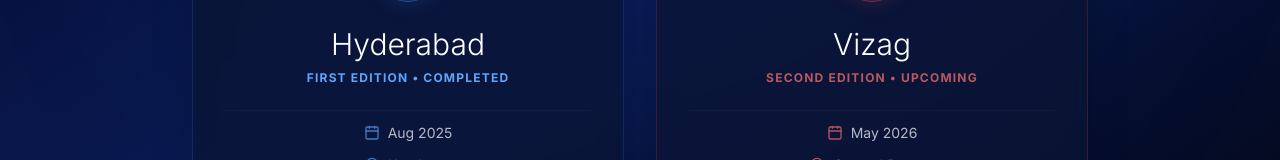
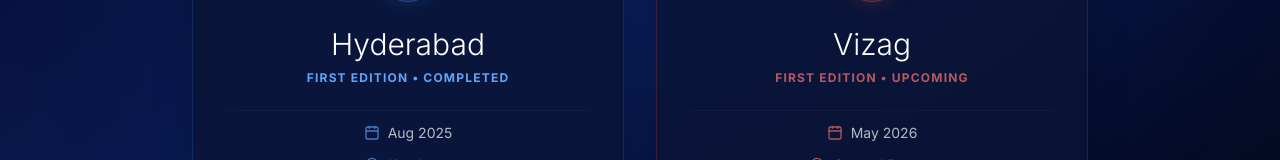
Before and after one commit to Dhruva-Sammeta/SapphireMun, a Next.js app: page / in a window 1280 px wide. Shown: the part 433-593 px from the top of the page. Built offline with nearby package versions, Linux system fonts and the light colour scheme.

Commit message:
chore: update edition picker to say First Edition for Vizag

```diff
--- a/app/page.tsx
+++ b/app/page.tsx
@@ -129,7 +129,7 @@ export default function EditionSelector() {
                   </div>
 
                   <h2 className="text-3xl font-light mb-2 text-white group-hover:text-red-200 transition-colors">Vizag</h2>
-                  <div className="text-xs font-bold uppercase tracking-widest text-red-400 mb-6 animate-pulse">Second Edition • Upcoming</div>
+                  <div className="text-xs font-bold uppercase tracking-widest text-red-400 mb-6 animate-pulse">First Edition • Upcoming</div>
 
                   <div className="space-y-3 w-full opacity-70 group-hover:opacity-100 transition-opacity">
                     <div className="flex items-center justify-center gap-2 text-sm border-t border-white/5 pt-3">
```
